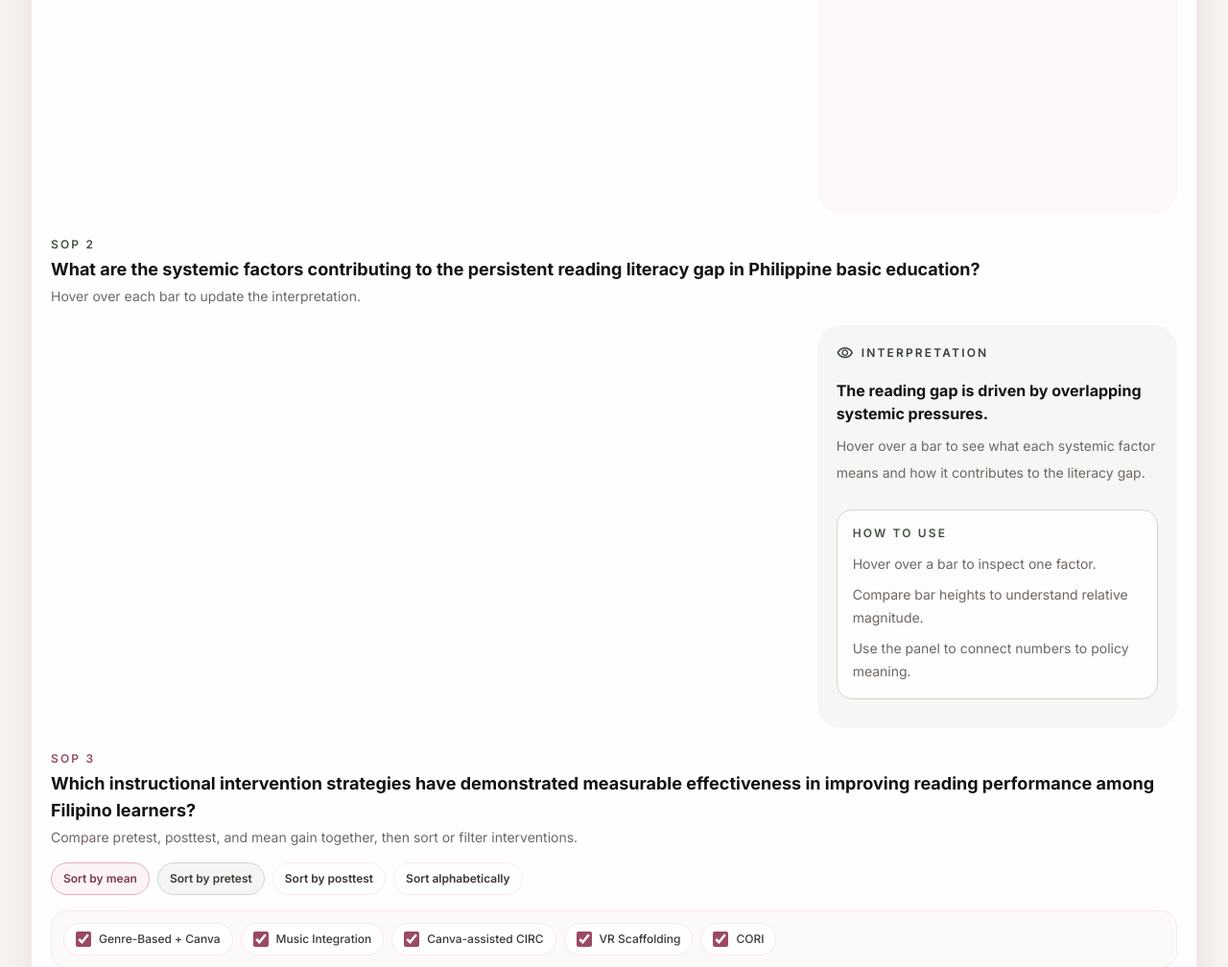
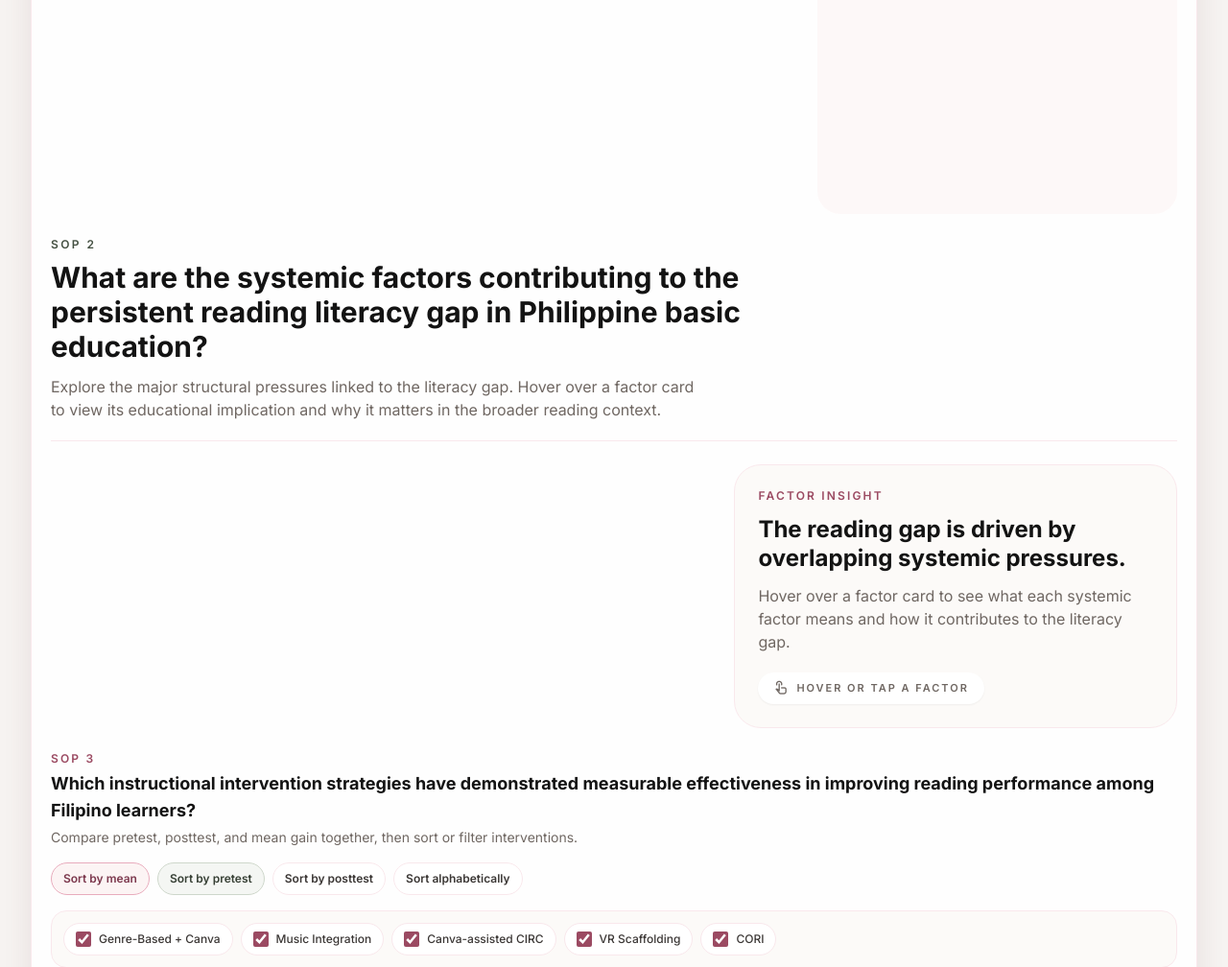
Before and after one commit to jeromedoms/readingthegap, a Flask app: template app/templates/index.html in a window 1280 px wide. Shown: the part 3661-4669 px from the top of the page at 96% size. Run offline with Flask 3, Linux system fonts and the light colour scheme; the template is opened without the code that fills it, so the values that code supplies are empty; a map, chart or similar area stays blank; some libraries are stand-ins or nearby versions.

Commit message:
revised sop2 visualization

```diff
--- a/app/templates/index.html
+++ b/app/templates/index.html
@@ -548,45 +548,47 @@
                 </div>
             </section>
 
+            <!-- SOP 2 -->
             <section data-dashboard-panel="sop2" class="dashboard-panel">
-            <div class="flex flex-col gap-4 lg:flex-row lg:items-end lg:justify-between">
-              <div>
-                <p class="text-xs font-semibold uppercase tracking-[0.18em] text-accent-700">SOP 2</p>
-                <h3 class="mt-1 text-lg font-bold text-ink-900">What are the systemic factors contributing to the persistent reading literacy gap in Philippine basic education?</h3>
-                <p class="mt-1 text-sm text-ink-500">Hover over each bar to update the interpretation.</p>
-              </div>
-            </div>
-
-            <div class="mt-5 grid gap-6 xl:grid-cols-12">
-              <div class="xl:col-span-8">
-                <div class="h-[360px] sm:h-[420px]">
-                  <canvas id="sop2Chart"></canvas>
-                </div>
-              </div>
-
-              <div class="xl:col-span-4 rounded-[24px] bg-accent-50/80 p-5">
-                <p class="inline-flex items-center gap-2 text-xs font-semibold uppercase tracking-[0.18em] text-accent-800">
-                  <span class="material-symbols-outlined text-[18px]">visibility</span>
-                  Interpretation
-                </p>
-                <h4 id="sop2InsightTitle" class="mt-3 text-base font-bold text-ink-900">
+            <div class="flex flex-col gap-4 border-b border-brand-100 pb-5 lg:flex-row lg:items-end lg:justify-between">
+                <div class="max-w-3xl">
+                <p class="text-xs font-semibold uppercase tracking-[0.2em] text-accent-700">SOP 2</p>
+                <h3 class="mt-2  text-2xl font-bold leading-tight text-ink-900 sm:text-3xl">
+                    What are the systemic factors contributing to the persistent reading literacy gap in Philippine basic education?
+                </h3>
+                <p class="mt-3 max-w-2xl text-sm leading-7 text-ink-500 sm:text-base">
+                    Explore the major structural pressures linked to the literacy gap. Hover over a factor card to view its educational implication and why it matters in the broader reading context.
+                </p>
+                </div>
+            </div>
+
+            <div class="mt-6 grid gap-5 xl:grid-cols-[1.2fr_0.8fr]">
+                <div
+                id="sop2FactorsGrid"
+                class="grid gap-4 sm:grid-cols-2 xl:grid-cols-2"
+                aria-label="Systemic factors affecting reading literacy"
+                ></div>
+
+                <aside class="rounded-[28px] border border-brand-100 bg-canvas-50 p-5 sm:p-6">
+                <p class="text-xs font-semibold uppercase tracking-[0.18em] text-brand-700">Factor insight</p>
+                <h4 id="sop2InsightTitle" class="mt-3  text-2xl font-bold leading-tight text-ink-900">
                     The reading gap is driven by overlapping systemic pressures.
                 </h4>
-                <p id="sop2InsightText" class="mt-2 text-sm leading-7 text-ink-500">
-                  Hover over a bar to see what each systemic factor means and how it contributes to the literacy gap.
-                </p>
-
-                <div id="sop2HowToUse" class="mt-6 rounded-2xl border border-accent-200 bg-white/80 p-4">
-                  <p class="text-xs font-semibold uppercase tracking-[0.18em] text-accent-700">How to use</p>
-                  <ul class="mt-3 space-y-2 text-sm leading-6 text-ink-500">
-                    <li>Hover over a bar to inspect one factor.</li>
-                    <li>Compare bar heights to understand relative magnitude.</li>
-                    <li>Use the panel to connect numbers to policy meaning.</li>
-                  </ul>
-                </div>
-              </div>
+                <p id="sop2InsightText" class="mt-3 text-sm leading-7 text-ink-500 sm:text-base">
+                    Hover over a factor card to see what each systemic factor means and how it contributes to the literacy gap.
+                </p>
+                <p
+                    id="sop2HowToUse"
+                    class="mt-5 inline-flex items-center gap-2 rounded-full bg-white px-4 py-2 text-[11px] font-semibold uppercase tracking-[0.18em] text-ink-500 shadow-sm"
+                >
+                    <span class="material-symbols-outlined text-[16px]">touch_app</span>
+                    Hover or tap a factor
+                </p>
+                </aside>
             </div>
             </section>
+
+
 
           <section data-dashboard-panel="sop3" class="dashboard-panel">
             <div class="flex flex-col gap-4">
@@ -1513,164 +1515,209 @@ schoolCheckboxes.forEach((cb) => {
 const sop2InsightTitle = document.getElementById("sop2InsightTitle");
 const sop2InsightText = document.getElementById("sop2InsightText");
 const sop2HowToUse = document.getElementById("sop2HowToUse");
-const sop2Ctx = document.getElementById("sop2Chart");
-
-let sop2HoverIndex = null;
+const sop2FactorsGrid = document.getElementById("sop2FactorsGrid");
+
+let sop2ActiveIndex = null;
+let sop2PinnedIndex = null;
 
 function setSop2DefaultInsight() {
+  if (sop2InsightTitle) {
     sop2InsightTitle.textContent = "The reading gap is driven by overlapping systemic pressures.";
-  sop2InsightText.textContent = "Hover over a bar to see what each systemic factor means and how it contributes to the literacy gap.";
-  if (sop2HowToUse) sop2HowToUse.classList.remove("hidden");
-}
-
-function sop2BarColor(baseColor, index) {
-  if (sop2HoverIndex === null || sop2HoverIndex === index) {
-    return baseColor;
-  }
-  return hexToRgba(baseColor, 0.22);
-}
-
-function sop2BorderColor(baseColor, index) {
-  if (sop2HoverIndex === null || sop2HoverIndex === index) {
-    return baseColor;
-  }
-  return hexToRgba(baseColor, 0.18);
-}
-
-function applySop2HoverStyles(sop2Data) {
-  if (!sop2Chart) return;
-
-  sop2Chart.data.datasets[0].backgroundColor = sop2Data.map((item, index) =>
-    sop2BarColor(item.color, index)
-  );
-
-  sop2Chart.data.datasets[0].borderColor = sop2Data.map((item, index) =>
-    sop2BorderColor(item.border, index)
-  );
-
-  sop2Chart.update({
-    duration: 280,
-    easing: "easeOutCubic"
+  }
+  if (sop2InsightText) {
+    sop2InsightText.textContent = "Hover over a factor card to see what each systemic factor means and how it contributes to the literacy gap. Click a card to keep its insight visible.";
+  }
+  if (sop2HowToUse) {
+    sop2HowToUse.classList.remove("hidden");
+  }
+}
+
+function setSop2Insight(item) {
+  if (sop2InsightTitle) sop2InsightTitle.textContent = item.title;
+  if (sop2InsightText) sop2InsightText.textContent = item.description;
+  if (sop2HowToUse) sop2HowToUse.classList.add("hidden");
+}
+
+function getSop2ToneClasses() {
+  return {
+    card: "border-brand-100 bg-brand-50 hover:border-brand-200 hover:bg-white",
+    badge: "bg-brand-100 text-brand-700",
+    active: "border-brand-400 ring-2 ring-brand-200 bg-white"
+  };
+}
+
+function updateSop2ActiveCard(cards) {
+  cards.forEach((card, index) => {
+    const activeClasses = (card.dataset.activeClasses || "").split(" ").filter(Boolean);
+    const inactiveClasses = (card.dataset.inactiveClasses || "").split(" ").filter(Boolean);
+
+    card.classList.remove(...activeClasses);
+
+    if (sop2ActiveIndex === index) {
+      card.classList.add(...activeClasses);
+      card.setAttribute("aria-pressed", "true");
+    } else {
+      card.setAttribute("aria-pressed", "false");
+    }
+
+    if (sop2ActiveIndex !== index) {
+      inactiveClasses.forEach((className) => {
+        if (!card.classList.contains(className)) {
+          card.classList.add(className);
+        }
+      });
+    }
   });
 }
 
 function renderSop2() {
-  const sop2Data = [...systemicFactorsData]
-    .map((item, index) => ({
-      label: item.label,
-      value: Number(item.value),
-      title: item.title || `${item.label} is a major systemic pressure.`,
+  if (!sop2FactorsGrid) return;
+
+  const sop2Data = [
+    {
+      label: "Learning Poverty",
+      value: "91%",
+      implication: "Unable to read simple text by age 10",
+      title: "Learning poverty remains the strongest literacy warning sign.",
       description:
-        item.description ||
-        "This factor contributes directly to weaker literacy conditions and makes reading improvement harder to sustain across learners.",
-      color: [brand[200], brand[300], brand[500], brand[700], brand[800]][index % 5],
-      border: [brand[300], brand[400], brand[600], brand[800], brand[900]][index % 5]
-    }))
-    .sort((a, b) => b.value - a.value);
-
-  sop2HoverIndex = null;
+        "A large share of children are unable to read and understand simple text by age 10, pointing to a major breakdown in foundational reading during the early years."
+    },
+    {
+      label: "PISA Below Proficiency",
+      value: "76%",
+      implication: "Below minimum reading proficiency",
+      title: "Most assessed learners remain below minimum proficiency.",
+      description:
+        "A large proportion of students fall below the baseline reading standard, showing persistent comprehension and interpretation difficulties in formal assessment contexts."
+    },
+    {
+      label: "Last Mile Schools",
+      value: "7,144 schools",
+      implication: "Accessibility disadvantages",
+      title: "Geographic disadvantage weakens literacy support delivery.",
+      description:
+        "Schools in geographically isolated and disadvantaged areas often face weaker access to materials, intervention programs, stable staffing, and learning support systems."
+    },
+    {
+      label: "Teacher Mismatch",
+      value: "62%",
+      implication: "Teachers outside specialization",
+      title: "Teacher specialization mismatch affects reading instruction quality.",
+      description:
+        "When teachers are assigned outside their field of preparation, literacy instruction may become less targeted, less confident, and harder to sustain effectively across grade levels."
+    },
+    {
+      label: "Instructional Loss",
+      value: "42 days/yr",
+      implication: "Reduced classroom exposure",
+      title: "Lost instructional time reduces reading practice and continuity.",
+      description:
+        "Reduced school days limit guided reading exposure, slow intervention progress, and weaken the consistency needed to build comprehension and fluency over time."
+    },
+    {
+      label: "Childhood Stunting",
+      value: "23.6%",
+      implication: "Cognitive risks affecting literacy",
+      title: "Developmental risks can weaken literacy readiness.",
+      description:
+        "Childhood stunting is associated with developmental and cognitive constraints that may affect language growth, comprehension, attention, and learning pace."
+    }
+  ];
+
+  sop2ActiveIndex = null;
+  sop2PinnedIndex = null;
   setSop2DefaultInsight();
 
-  if (sop2Chart) {
-    sop2Chart.destroy();
-  }
-
-  sop2Chart = new Chart(sop2Ctx, {
-    type: "bar",
-    data: {
-      labels: sop2Data.map((item) => item.label),
-      datasets: [{
-        data: sop2Data.map((item) => item.value),
-        backgroundColor: sop2Data.map((item) => item.color),
-        borderColor: sop2Data.map((item) => item.border),
-        borderWidth: 1,
-        borderRadius: 8,
-        borderSkipped: false
-      }]
-    },
-    options: {
-      indexAxis: "y",
-      responsive: true,
-      maintainAspectRatio: false,
-      animation: {
-        duration: 260,
-        easing: "easeOutCubic"
-      },
-      interaction: {
-        mode: "nearest",
-        axis: "y",
-        intersect: true
-      },
-      onHover(event, elements) {
-        const canvas = event?.native?.target;
-
-        if (elements.length) {
-          const { index } = elements[0];
-          const item = sop2Data[index];
-
-          sop2InsightTitle.textContent = item.title;
-          sop2InsightText.textContent = item.description;
-
-          if (sop2HowToUse) sop2HowToUse.classList.add("hidden");
-
-          if (sop2HoverIndex !== index) {
-            sop2HoverIndex = index;
-            applySop2HoverStyles(sop2Data);
-          }
-
-          if (canvas) canvas.style.cursor = "pointer";
+  sop2FactorsGrid.innerHTML = "";
+
+  const cards = sop2Data.map((item, index) => {
+    const tone = getSop2ToneClasses();
+    const card = document.createElement("button");
+
+    card.type = "button";
+    card.className = [
+      "group",
+      "rounded-[28px]",
+      "border",
+      "p-5",
+      "text-left",
+      "shadow-soft",
+      "transition",
+      "duration-200",
+      "ease-out",
+      "hover:-translate-y-1",
+      "focus:outline-none",
+      "focus:ring-2",
+      "focus:ring-brand-300",
+      "focus:ring-offset-2",
+      "focus:ring-offset-white",
+      tone.card
+    ].join(" ");
+
+    card.dataset.index = String(index);
+    card.dataset.activeClasses = tone.active;
+    card.dataset.inactiveClasses = tone.card;
+    card.setAttribute("aria-pressed", "false");
+
+    card.innerHTML = `
+      <div class="flex h-full flex-col justify-between gap-5">
+        <div>
+          <span class="inline-flex rounded-full px-3 py-1 text-[11px] font-semibold uppercase tracking-[0.18em] ${tone.badge}">
+            Factor ${String(index + 1).padStart(2, "0")}
+          </span>
+          <h4 class="mt-4 text-2xl font-bold leading-tight text-ink-900 sm:text-[1.75rem]">
+            ${item.value}
+          </h4>
+          <p class="mt-2 text-base font-semibold text-ink-900">
+            ${item.label}
+          </p>
+        </div>
+        <p class="text-sm leading-7 text-ink-500">
+          ${item.implication}
+        </p>
+      </div>
+    `;
+
+    const previewCard = () => {
+      if (sop2PinnedIndex !== null) return;
+      sop2ActiveIndex = index;
+      setSop2Insight(item);
+      updateSop2ActiveCard(cards);
+    };
+
+    const resetPreview = () => {
+      if (sop2PinnedIndex !== null) return;
+      sop2ActiveIndex = null;
+      setSop2DefaultInsight();
+      updateSop2ActiveCard(cards);
+    };
+
+    const toggleCard = () => {
+      if (sop2PinnedIndex === index) {
+        sop2PinnedIndex = null;
+        sop2ActiveIndex = null;
+        setSop2DefaultInsight();
       } else {
-          setSop2DefaultInsight();
-
-          if (sop2HoverIndex !== null) {
-            sop2HoverIndex = null;
-            applySop2HoverStyles(sop2Data);
-          }
-
-          if (canvas) canvas.style.cursor = "default";
-        }
-      },
-      plugins: {
-        legend: { display: false },
-        tooltip: {
-          callbacks: {
-            label(context) {
-              return `${Number(context.raw).toFixed(2)}%`;
-            }
-          }
-        }
-      },
-      scales: {
-        x: {
-          beginAtZero: true,
-          max: 100,
-          grid: { color: "#e7e5e4" },
-          ticks: {
-            color: "#57534e",
-            callback: (value) => `${value}%`
-          }
-        },
-        y: {
-          grid: { display: false },
-          ticks: {
-            color: "#57534e"
-          }
-        }
-      }
-    },
-    plugins: [valueLabelPlugin]
-  });
-
-  if (sop2Ctx && !sop2Ctx.dataset.boundLeave) {
-    sop2Ctx.addEventListener("mouseleave", () => {
-      sop2HoverIndex = null;
-      setSop2DefaultInsight();
-      applySop2HoverStyles(sop2Data);
-    });
-    sop2Ctx.dataset.boundLeave = "true";
-  }
-}
-
+        sop2PinnedIndex = index;
+        sop2ActiveIndex = index;
+        setSop2Insight(item);
+      }
+
+      updateSop2ActiveCard(cards);
+    };
+
+    card.addEventListener("mouseenter", previewCard);
+    card.addEventListener("focus", previewCard);
+    card.addEventListener("mouseleave", resetPreview);
+    card.addEventListener("blur", resetPreview);
+    card.addEventListener("click", toggleCard);
+
+    return card;
+  });
+
+  cards.forEach((card) => sop2FactorsGrid.appendChild(card));
+  updateSop2ActiveCard(cards);
+}
     // SOP 3
 const sop3SortButtons = Array.from(document.querySelectorAll("[data-sop3-sort]"));
 const sop3FilterCheckboxes = Array.from(document.querySelectorAll("[data-sop3-filter]"));
```
Lines whose indentation alone changed are shown as unchanged.
